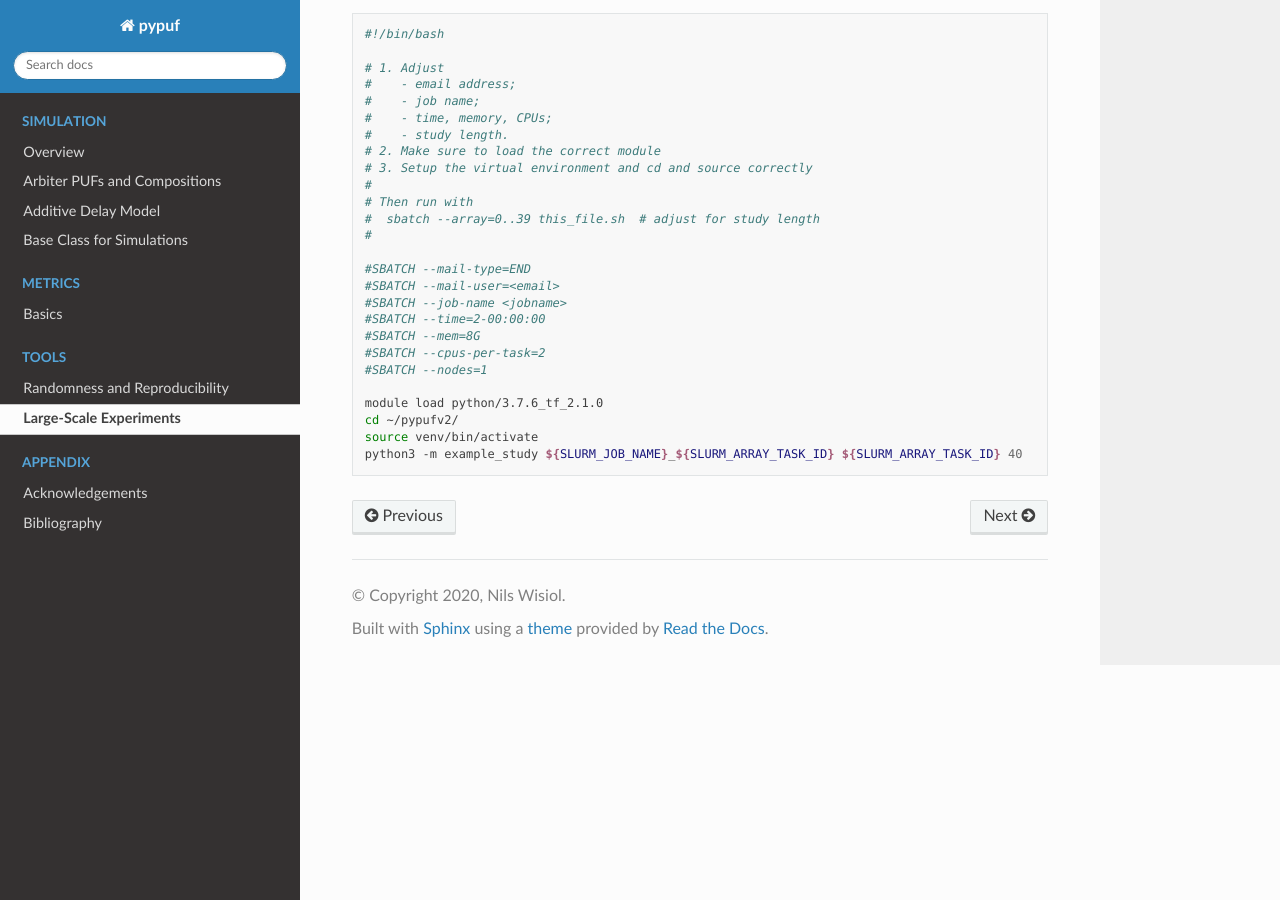
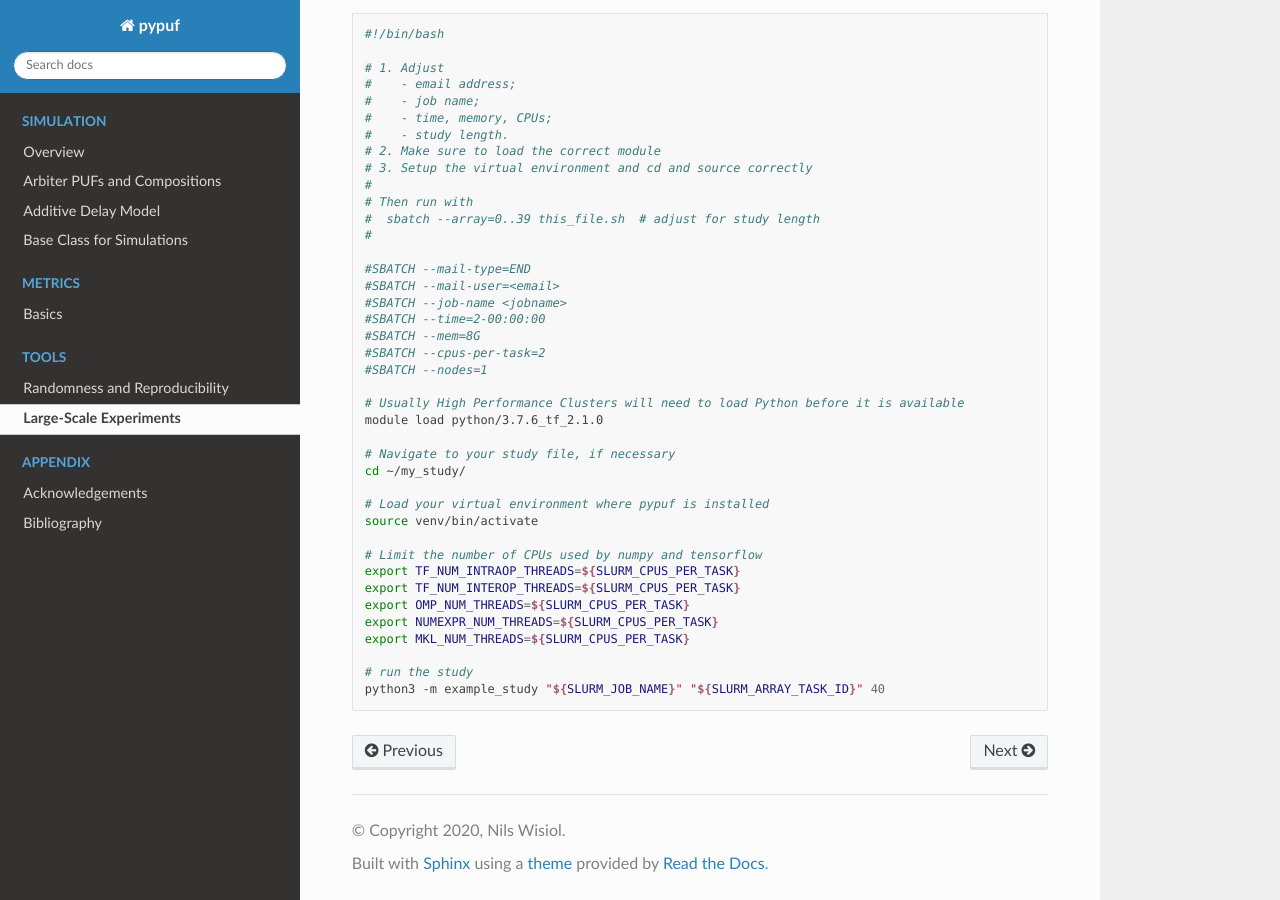
Before and after one commit to nils-wisiol/pypuf, a Sphinx documentation site: the page built from docs/batch.rst, in a window 1280 px wide and 900 px high, scrolled down 1638 px. Built offline with Sphinx 7.4.7 and the Read the Docs theme 2.0.0, drawn with Linux system fonts in a browser that asks for light colours.

Commit message:
batch: brush up docs, only use booked number of CPU cores

```diff
--- a/docs/batch.rst
+++ b/docs/batch.rst
@@ -102,7 +102,21 @@ across a SLURM cluster:
     #SBATCH --cpus-per-task=2
     #SBATCH --nodes=1
 
+    # Usually High Performance Clusters will need to load Python before it is available
     module load python/3.7.6_tf_2.1.0
-    cd ~/pypufv2/
+
+    # Navigate to your study file, if necessary
+    cd ~/my_study/
+
+    # Load your virtual environment where pypuf is installed
     source venv/bin/activate
-    python3 -m example_study ${SLURM_JOB_NAME}_${SLURM_ARRAY_TASK_ID} ${SLURM_ARRAY_TASK_ID} 40
+
+    # Limit the number of CPUs used by numpy and tensorflow
+    export TF_NUM_INTRAOP_THREADS=${SLURM_CPUS_PER_TASK}
+    export TF_NUM_INTEROP_THREADS=${SLURM_CPUS_PER_TASK}
+    export OMP_NUM_THREADS=${SLURM_CPUS_PER_TASK}
+    export NUMEXPR_NUM_THREADS=${SLURM_CPUS_PER_TASK}
+    export MKL_NUM_THREADS=${SLURM_CPUS_PER_TASK}
+
+    # run the study
+    python3 -m example_study "${SLURM_JOB_NAME}" "${SLURM_ARRAY_TASK_ID}" 40
```
